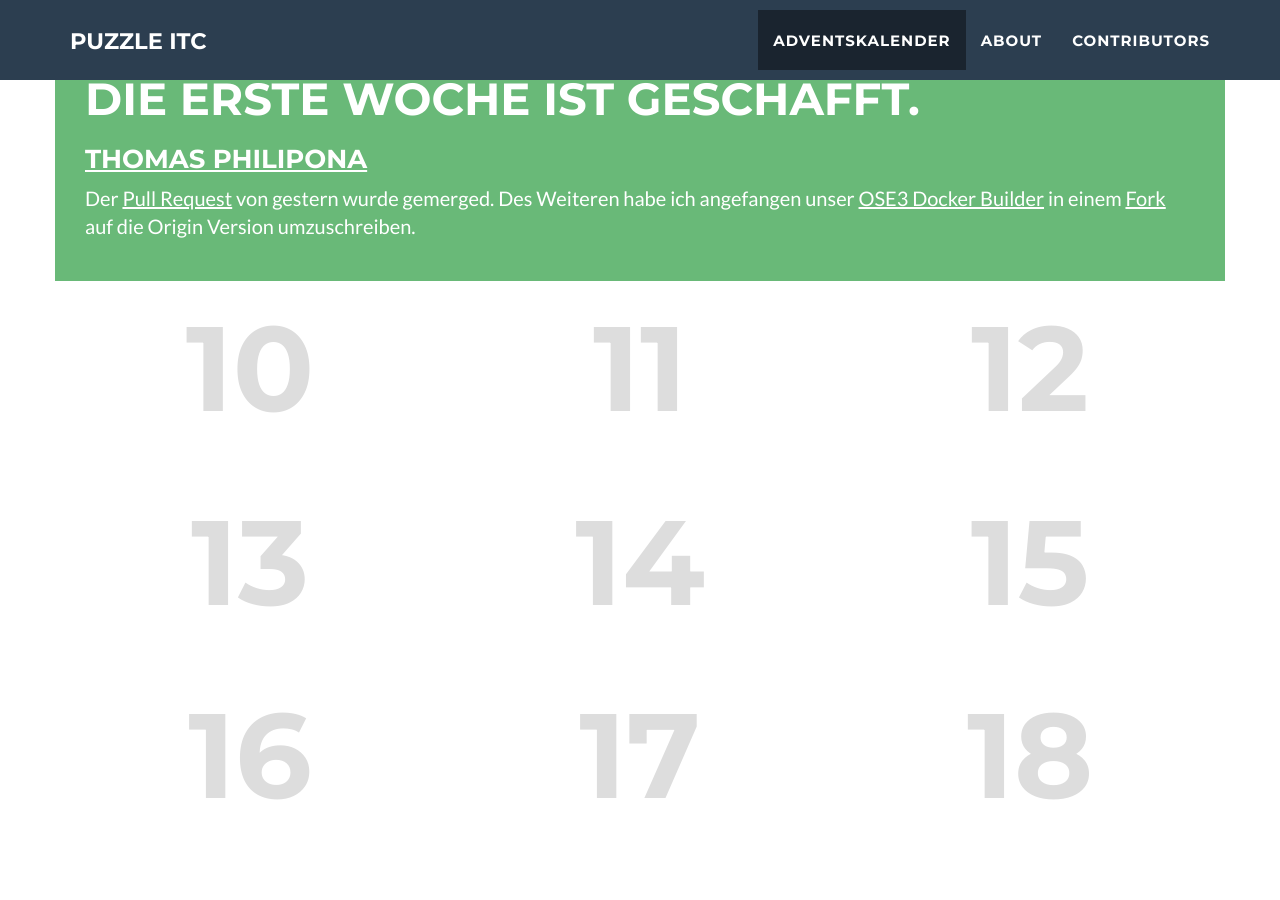
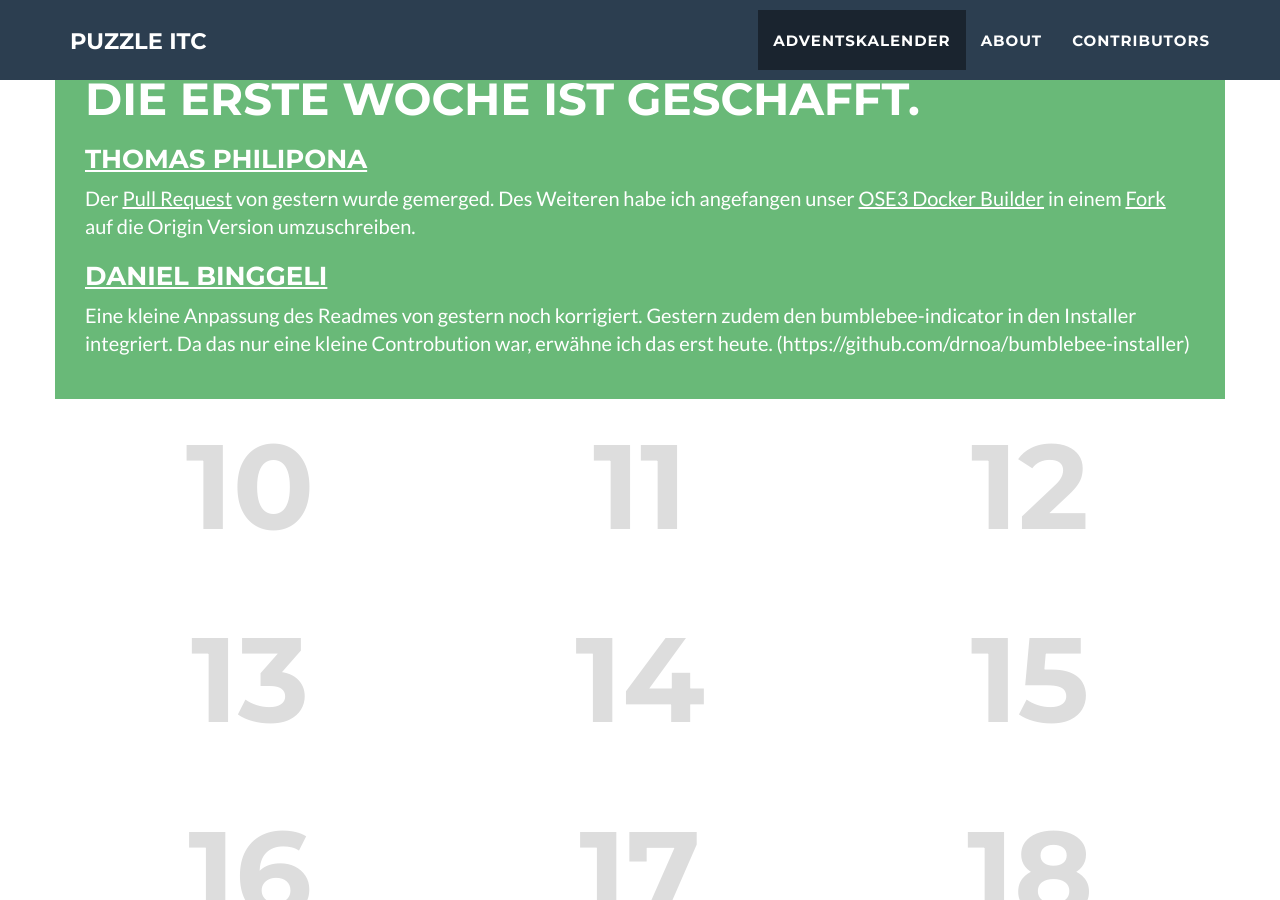
Before and after one commit to puzzle/opensource-advent-challenge-2015, a Jekyll site: the page built from index.html, in a window 1280 px wide and 900 px high, scrolled down 1625 px. Built offline with Jekyll 4.4.1, drawn with Linux system fonts in a browser that asks for light colours; nearby versions of some CDN libraries.

Commit message:
Eine weitere Contribution

```diff
--- a/_doors/08.markdown
+++ b/_doors/08.markdown
@@ -7,3 +7,8 @@ active: true
 
 ### [Thomas Philipona](https://github.com/phil-pona)
 Der [Pull Request](https://github.com/openshift/sti-wildfly/pull/65) von gestern wurde gemerged. Des Weiteren habe ich angefangen unser [OSE3 Docker Builder](https://github.com/puzzle/puzzle-ose3-docker-builder) in einem [Fork](https://github.com/phil-pona/puzzle-ose3-docker-builder) auf die Origin Version umzuschreiben.
+
+
+
+### [Daniel Binggeli](https://github.com/drnoa)
+Eine kleine Anpassung des Readmes von gestern noch korrigiert. Gestern zudem den bumblebee-indicator in den Installer integriert. Da das nur eine kleine Controbution war, erwähne ich das erst heute. (https://github.com/drnoa/bumblebee-installer)
```
